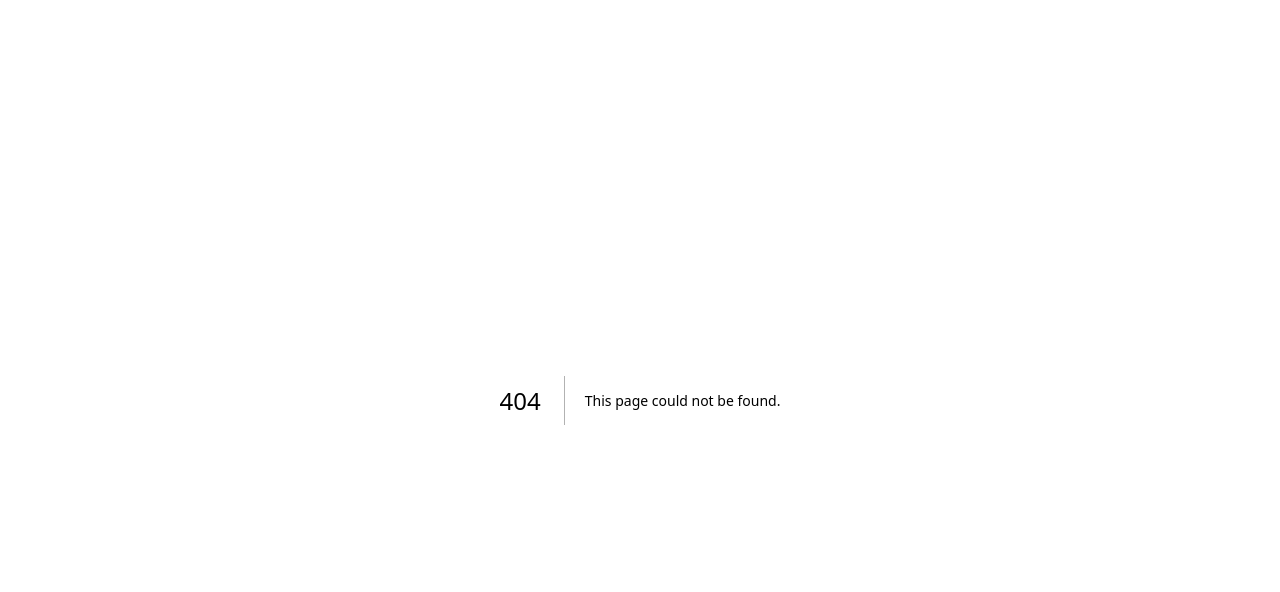
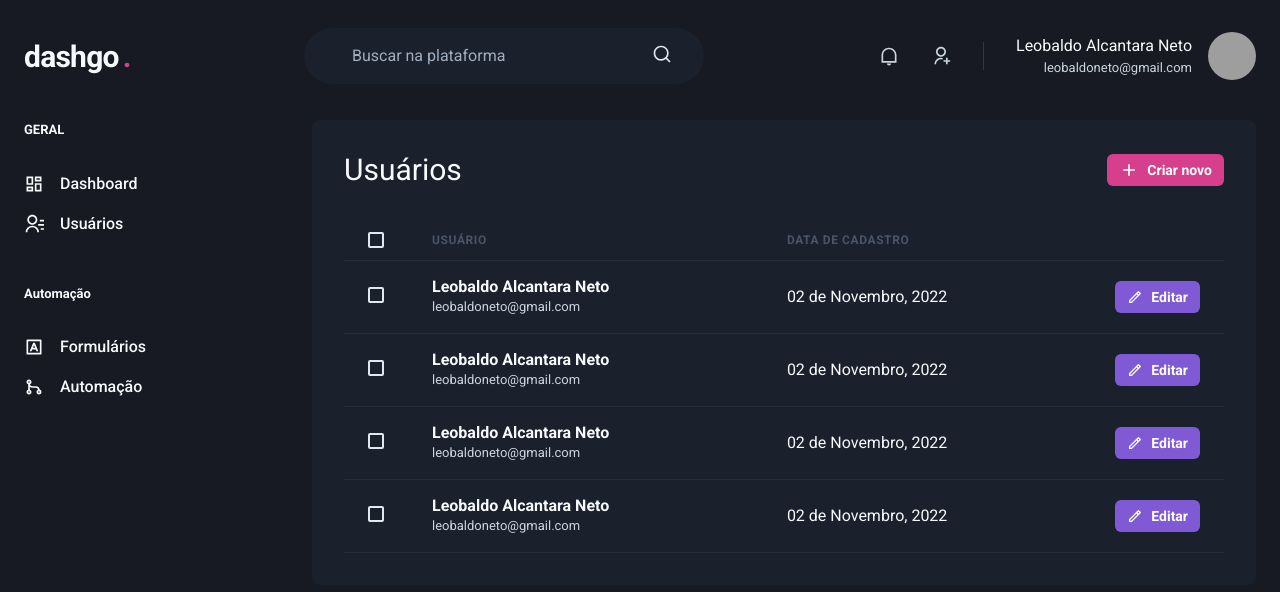
Before and after one commit to leobaldoneto/dashgo, a Next.js app: page /users in a window 1280 px wide. Before the commit this address had no page. Shown: the top 592 px of the page. Built offline with nearby package versions, Linux system fonts and the light colour scheme; grey boxes are pictures that could not be loaded.

Commit message:
feat: Users list page.

```diff
--- /dev/null
+++ b/src/pages/users/index.tsx
@@ -0,0 +1,147 @@
+import { Box, Button, Checkbox, Flex, Heading, Icon, Table, Tbody, Td, Th, Thead, Tr, Text } from "@chakra-ui/react";
+import { RiAddLine, RiPencilLine } from 'react-icons/ri';
+import Header from "../../components/Header";
+import Sidebar from "../../components/Sidebar";
+
+export default function UserList() {
+  return (
+    <Box>
+      <Header />
+
+      <Flex w='100%' my='6' maxWidth={1480} mx='auto' px='6'>
+        <Sidebar />
+
+        <Box flex='1' borderRadius={8} bg='gray.800' p='8'>
+          <Flex mb='8' justify='space-between' align='center'>
+            <Heading size='lg' fontWeight='normal'>Usuários</Heading>
+
+            <Button
+              as='a'
+              size='sm'
+              fontSize='sm'
+              colorScheme='pink'
+              leftIcon={<Icon as={ RiAddLine } fontSize='20' />}
+              >
+                Criar novo
+              </Button>
+          </Flex>
+
+          <Table colorScheme='whiteAlpha'>
+            <Thead>
+              <Tr>
+                <Th px='6' color='gray.300' w='8'>
+                  <Checkbox colorScheme='pink' />
+                </Th>
+                <Th>Usuário</Th>
+                <Th>Data de cadastro</Th>
+                <Th w='8'></Th>
+              </Tr>
+            </Thead>
+            <Tbody>
+              <Tr>
+                <Td px='6'>
+                <Checkbox colorScheme='pink' />
+                </Td>
+                <Td>
+                  <Box>
+                    <Text fontWeight='bold'>Leobaldo Alcantara Neto</Text>
+                    <Text fontSize='small' color='gray.300'>leobaldoneto@gmail.com</Text>
+                  </Box>
+                </Td>
+                <Td>
+                  02 de Novembro, 2022
+                </Td>
+                <Td>
+                  <Button
+                    as='a'
+                    size='sm'
+                    fontSize='sm'
+                    colorScheme='purple'
+                    leftIcon={<Icon as={ RiPencilLine } fontSize='16' />}
+                  >
+                  Editar
+                  </Button>
+                </Td>
+              </Tr>
+              <Tr>
+                <Td px='6'>
+                <Checkbox colorScheme='pink' />
+                </Td>
+                <Td>
+                  <Box>
+                    <Text fontWeight='bold'>Leobaldo Alcantara Neto</Text>
+                    <Text fontSize='small' color='gray.300'>leobaldoneto@gmail.com</Text>
+                  </Box>
+                </Td>
+                <Td>
+                  02 de Novembro, 2022
+                </Td>
+                <Td>
+                  <Button
+                    as='a'
+                    size='sm'
+                    fontSize='sm'
+                    colorScheme='purple'
+                    leftIcon={<Icon as={ RiPencilLine } fontSize='16' />}
+                  >
+                  Editar
+                  </Button>
+                </Td>
+              </Tr>
+              <Tr>
+                <Td px='6'>
+                <Checkbox colorScheme='pink' />
+                </Td>
+                <Td>
+                  <Box>
+                    <Text fontWeight='bold'>Leobaldo Alcantara Neto</Text>
+                    <Text fontSize='small' color='gray.300'>leobaldoneto@gmail.com</Text>
+                  </Box>
+                </Td>
+                <Td>
+                  02 de Novembro, 2022
+                </Td>
+                <Td>
+                  <Button
+                    as='a'
+                    size='sm'
+                    fontSize='sm'
+                    colorScheme='purple'
+                    leftIcon={<Icon as={ RiPencilLine } fontSize='16' />}
+                  >
+                  Editar
+                  </Button>
+                </Td>
+              </Tr>
+              <Tr>
+                <Td px='6'>
+                <Checkbox colorScheme='pink' />
+                </Td>
+                <Td>
+                  <Box>
+                    <Text fontWeight='bold'>Leobaldo Alcantara Neto</Text>
+                    <Text fontSize='small' color='gray.300'>leobaldoneto@gmail.com</Text>
+                  </Box>
+                </Td>
+                <Td>
+                  02 de Novembro, 2022
+                </Td>
+                <Td>
+                  <Button
+                    as='a'
+                    size='sm'
+                    fontSize='sm'
+                    colorScheme='purple'
+                    leftIcon={<Icon as={ RiPencilLine } fontSize='16' />}
+                  >
+                  Editar
+                  </Button>
+                </Td>
+              </Tr>
+            </Tbody>
+          </Table>
+        </Box>
+      </Flex>
+    </Box>
+  )
+}
```
